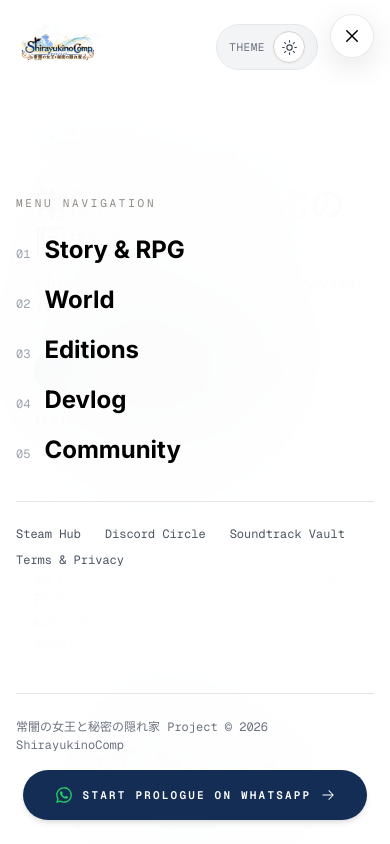
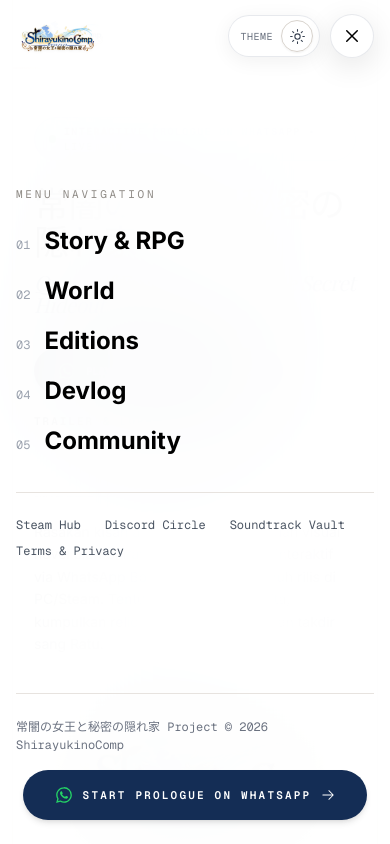
Before and after one commit to Piahn/Portfolio-Shirayukino, a Next.js app: page / in a window 390 px wide. Both pictures are taken after a click on the button "Open menu". Shown: the top 844 px of the page. Built offline with nearby package versions, Linux system fonts and the light colour scheme.

Commit message:
fix(navbar): align theme toggle with close button and hide scrollbars when menu is open

```diff
--- a/app/globals.css
+++ b/app/globals.css
@@ -56,3 +56,26 @@ html.theme-transitioning article {
               border-color 220ms cubic-bezier(0.16, 1, 0.3, 1),
               color 180ms cubic-bezier(0.16, 1, 0.3, 1) !important;
 }
+
+/* Hide scrollbars completely when navbar menu overlay is open */
+html.overflow-hidden,
+body.overflow-hidden {
+  overflow: hidden !important;
+  scrollbar-width: none !important;
+  -ms-overflow-style: none !important;
+}
+
+html.overflow-hidden::-webkit-scrollbar,
+body.overflow-hidden::-webkit-scrollbar {
+  display: none !important;
+}
+
+/* Hide scrollbar utility for overlay containers */
+.no-scrollbar {
+  -ms-overflow-style: none;
+  scrollbar-width: none;
+}
+
+.no-scrollbar::-webkit-scrollbar {
+  display: none;
+}
--- a/components/Navbar.tsx
+++ b/components/Navbar.tsx
@@ -86,15 +86,18 @@ export function Navbar() {
     return () => window.removeEventListener("scroll", handleScroll);
   }, []);
 
-  // Prevent body scroll when menu overlay is open
+  // Prevent body & html scroll and hide scrollbars when menu overlay is open
   useEffect(() => {
     if (isMenuOpen) {
-      document.body.style.overflow = "hidden";
+      document.documentElement.classList.add("overflow-hidden");
+      document.body.classList.add("overflow-hidden");
     } else {
-      document.body.style.overflow = "";
+      document.documentElement.classList.remove("overflow-hidden");
+      document.body.classList.remove("overflow-hidden");
     }
     return () => {
-      document.body.style.overflow = "";
+      document.documentElement.classList.remove("overflow-hidden");
+      document.body.classList.remove("overflow-hidden");
     };
   }, [isMenuOpen]);
 
@@ -170,18 +173,28 @@ export function Navbar() {
       {/* Floating Controls - Aligned exactly with the 1200px architectural grid lines */}
       <div className="fixed top-3.5 sm:top-5 xl:top-6 inset-x-3 sm:inset-x-4 xl:inset-x-0 mx-auto max-w-[1200px] pointer-events-none z-50">
         <div className="relative w-full">
-          {/* Floating Round Button in Top-Right */}
+          {/* Floating Round Button & Controls in Top-Right */}
           <div
-            className={`absolute right-1 sm:right-3 xl:right-0 top-0 flex items-center transition-all duration-300 ease-[cubic-bezier(0.16,1,0.3,1)] ${
+            className={`absolute right-1 sm:right-3 xl:right-0 top-0 flex items-center gap-2.5 sm:gap-3.5 transition-all duration-300 ease-[cubic-bezier(0.16,1,0.3,1)] ${
               isScrolled || isMenuOpen
                 ? "translate-y-0 opacity-100 pointer-events-auto scale-100 visible"
                 : "-translate-y-6 opacity-0 pointer-events-none scale-90 invisible"
             }`}
           >
+            {/* Theme Toggle Pill - perfectly aligned vertically with Close button when Menu is open */}
+            {isMenuOpen && (
+              <div className="pointer-events-auto flex items-center gap-2 pl-3 sm:pl-3.5 pr-1.5 py-1 sm:py-1.5 rounded-full bg-white/95 dark:bg-[#0c1424]/95 backdrop-blur-xl border border-gray-200/90 dark:border-[#1f304d] shadow-[0_4px_20px_rgba(0,0,0,0.06)] dark:shadow-[0_4px_20px_rgba(0,0,0,0.4)] transition-all animate-in fade-in zoom-in-95 duration-200">
+                <span className="text-[10px] sm:text-[11px] font-mono uppercase tracking-wider text-gray-500 dark:text-gray-400 select-none">
+                  Theme
+                </span>
+                <ThemeToggle />
+              </div>
+            )}
+
             {/* The Iconic Round Circular Menu Button */}
             {/* On mobile & tablet (< 1280px): translate-x-0 stays safely inside screen bounds */}
-            {/* On desktop (xl: >=1280px): translate-x-1/2 centered directly on the 1200px grid line */}
-            <div className={`translate-x-0 xl:translate-x-1/2 ${isScrolled || isMenuOpen ? "pointer-events-auto" : "pointer-events-none"}`}>
+            {/* On desktop (xl: >=1280px): when closed, translate-x-1/2 centers on grid; when open, translate-x-0 keeps group neatly aligned */}
+            <div className={`translate-x-0 ${isMenuOpen ? "xl:translate-x-0" : "xl:translate-x-1/2"} ${isScrolled || isMenuOpen ? "pointer-events-auto" : "pointer-events-none"}`}>
               <button
                 type="button"
                 onClick={() => setIsMenuOpen((prev) => !prev)}
@@ -219,14 +232,10 @@ export function Navbar() {
         }`}
         aria-hidden={!isMenuOpen}
       >
-        <div className="flex h-full flex-col justify-between max-w-[1200px] mx-auto px-4 sm:px-8 md:px-12 py-6 sm:py-10 overflow-y-auto">
-          {/* Top of drawer with Logo and ThemeToggle (discreetly accessible inside drawer) */}
-          <div className="flex items-center justify-between pr-14 sm:pr-20">
+        <div className="flex h-full flex-col justify-between max-w-[1200px] mx-auto px-4 sm:px-8 md:px-12 py-6 sm:py-10 overflow-y-auto no-scrollbar">
+          {/* Top of drawer with Logo */}
+          <div className="flex items-center justify-between">
             <ShirayukinoLogo imgClassName="h-7 sm:h-8 md:h-9" />
-            <div className="flex items-center gap-2 px-3 py-1.5 rounded-full bg-gray-100 dark:bg-[#0c1424] border border-gray-200 dark:border-[#1f304d]">
-              <span className="text-[11px] font-mono uppercase tracking-wider text-gray-500 dark:text-gray-400">Theme</span>
-              <ThemeToggle />
-            </div>
           </div>
 
           {/* Center Navigation Content - 2-Column Split on Desktop */}
```
